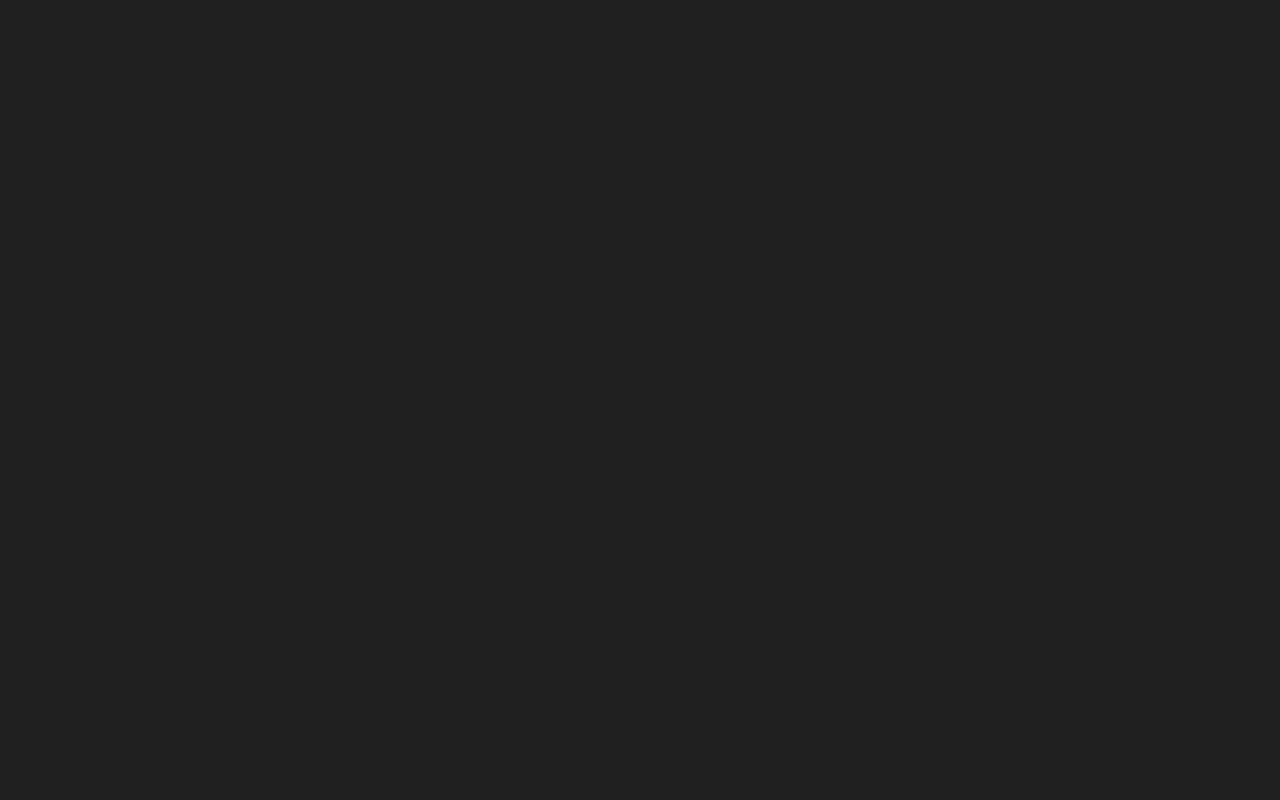
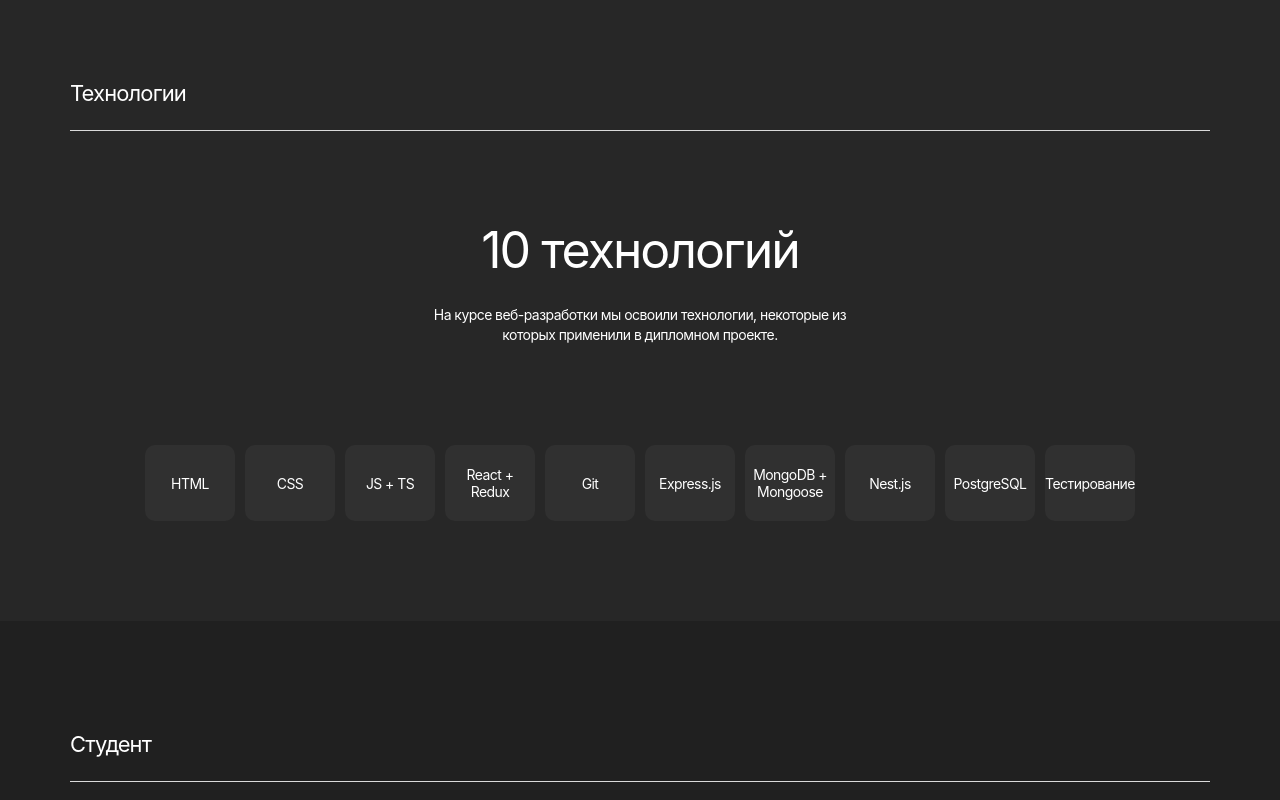
Before and after one commit to dariarus/movies-explorer-frontend, a React (Create React App) app: page / in a window 1280 px wide. Shown: the part 1120-1920 px from the top of the page. Before the commit the page ends 1100 px from the top, so only its background shows below. Built offline with nearby package versions, Linux system fonts and the light colour scheme.

Commit message:
refactor: Пробросить рефы с главной страницы в компоненты для осуществления плавной прокрутки

```diff
--- a/src/components/about-me/about-me.tsx
+++ b/src/components/about-me/about-me.tsx
@@ -6,9 +6,9 @@
 import aboutMeStyles from './about-me.module.css';
 import {Portfolio} from '../portfolio/portfolio';
 
-export const AboutMe: FunctionComponent = () => {
+export const AboutMe = React.forwardRef<HTMLDivElement>((props, ref)   => {
   return (
-    <LandingSection header="Студент" sectionMod={false}>
+    <LandingSection header="Студент" sectionMod={false} ref={ref}>
       <article className={aboutMeStyles.article}>
         <div>
           <h3 className={`${aboutMeStyles.text} ${aboutMeStyles['text_heading']}`}>Дарья</h3>
@@ -29,4 +29,4 @@
       <Portfolio/>
     </LandingSection>
   )
-}
+})
--- a/src/components/nav-tab/nav-tab.tsx
+++ b/src/components/nav-tab/nav-tab.tsx
@@ -4,18 +4,12 @@
 import {LandingNavButton} from '../../landing-nav-button/landing-nav-button';
 import {TCombinedRef} from '../../services/types/data';
 
-export const NavTab = React.forwardRef<TCombinedRef>((props, ref) => {
-  const {aboutProjectRef,
-    techsRef,
-    aboutMeRefRef} = ref
-
-
-
+export const NavTab = (props: {refs: TCombinedRef}) => {
    return (
      <nav className={navStyles.navigation}>
-       <LandingNavButton tabName="О проекте" ref={aboutProjectRef}/>
-       <LandingNavButton tabName="Технологии"/>
-       <LandingNavButton tabName="Студент"/>
+       <LandingNavButton tabName="О проекте" ref={props.refs.aboutProjectRef}/>
+       <LandingNavButton tabName="Технологии" ref={props.refs.techsRef}/>
+       <LandingNavButton tabName="Студент" ref={props.refs.aboutMeRef}/>
      </nav>
   )
-})
+}
--- a/src/components/promo/promo.tsx
+++ b/src/components/promo/promo.tsx
@@ -2,12 +2,13 @@
 
 import promoStyles from './promo.module.css';
 import {NavTab} from '../nav-tab/nav-tab';
+import {TCombinedRef} from '../../services/types/data';
 
-export const Promo = React.forwardRef<HTMLDivElement>((props, ref) => {
+export const Promo = (props: {refs: TCombinedRef}) => {
   return (
     <section className={promoStyles.wrapper}>
       <h1 className={promoStyles['wrapper__heading']}>Учебный проект студента факультета Веб-разработчик Плюс</h1>
-      <NavTab ref={ref}/>
+      <NavTab refs={props.refs}/>
     </section>
   );
-})
+}
--- a/src/components/techs/techs.tsx
+++ b/src/components/techs/techs.tsx
@@ -2,10 +2,11 @@
 import {LandingSection} from '../landing-section/landing-section';
 
 import techsStyles from './techs.module.css';
+import {TCombinedRef} from '../../services/types/data';
 
-export const Techs: FunctionComponent = () => {
+export const Techs = React.forwardRef<HTMLDivElement>((props, ref)  => {
   return (
-    <LandingSection header="Технологии" sectionMod={true}>
+    <LandingSection header="Технологии" sectionMod={true} ref={ref}>
       <article className={techsStyles.article}>
         <h3 className={`${techsStyles['article__text']} ${techsStyles['article__text_heading']}`}>10 технологий</h3>
         <p className={`${techsStyles['article__text']} ${techsStyles['article__text_paragraph']}`}>
@@ -26,4 +27,4 @@
       </article>
     </LandingSection>
   )
-}
+})
--- a/src/pages/main-page.tsx
+++ b/src/pages/main-page.tsx
@@ -8,20 +8,20 @@
 export const MainPage: FunctionComponent = () => {
   const aboutProjectRef = React.useRef<HTMLDivElement>(null);
   const techsRef = React.useRef<HTMLDivElement>(null);
-  const aboutMeRefRef = React.useRef<HTMLDivElement>(null);
+  const aboutMeRef = React.useRef<HTMLDivElement>(null);
 
-  const combinedRef: TCombinedRef | undefined = {
+  const combinedRef: TCombinedRef= {
     aboutProjectRef: aboutProjectRef,
     techsRef: techsRef,
-    aboutMeRefRef: aboutMeRefRef
+    aboutMeRef: aboutMeRef
   }
 
   return (
     <>
-      <Promo ref={combinedRef}/>
+      <Promo refs={combinedRef}/>
       <AboutProject ref={aboutProjectRef}/>
-      {/*<Techs />*/}
-      {/*<AboutMe />*/}
+      <Techs ref={techsRef}/>
+      <AboutMe ref={aboutMeRef}/>
     </>
   )
 }
--- a/src/services/types/data.ts
+++ b/src/services/types/data.ts
@@ -9,7 +9,7 @@
 export type TCombinedRef = {
   aboutProjectRef: RefObject<HTMLDivElement>,
   techsRef: RefObject<HTMLDivElement>,
-  aboutMeRefRef: RefObject<HTMLDivElement>
+  aboutMeRef: RefObject<HTMLDivElement>
 }
 
 export type TLandingArticle = {
```
